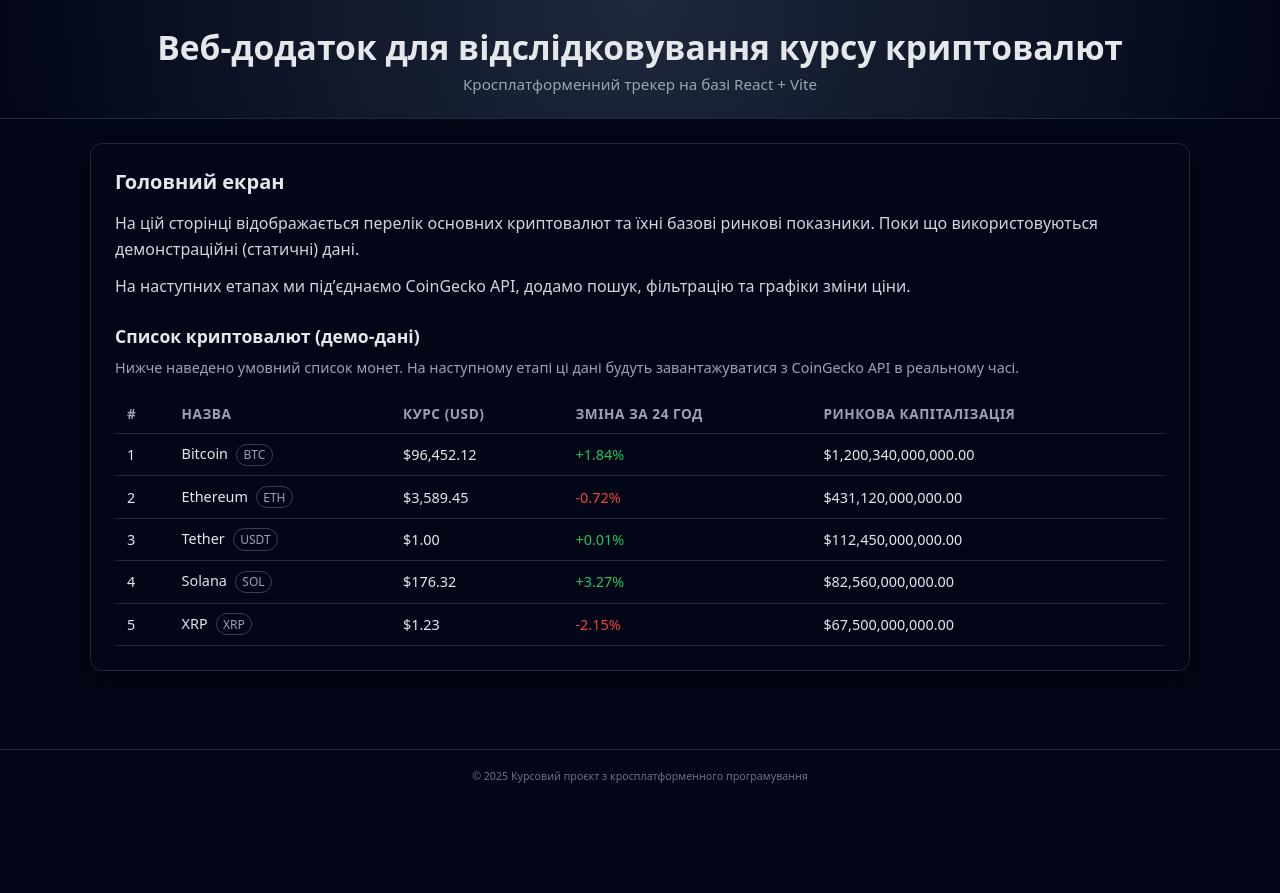
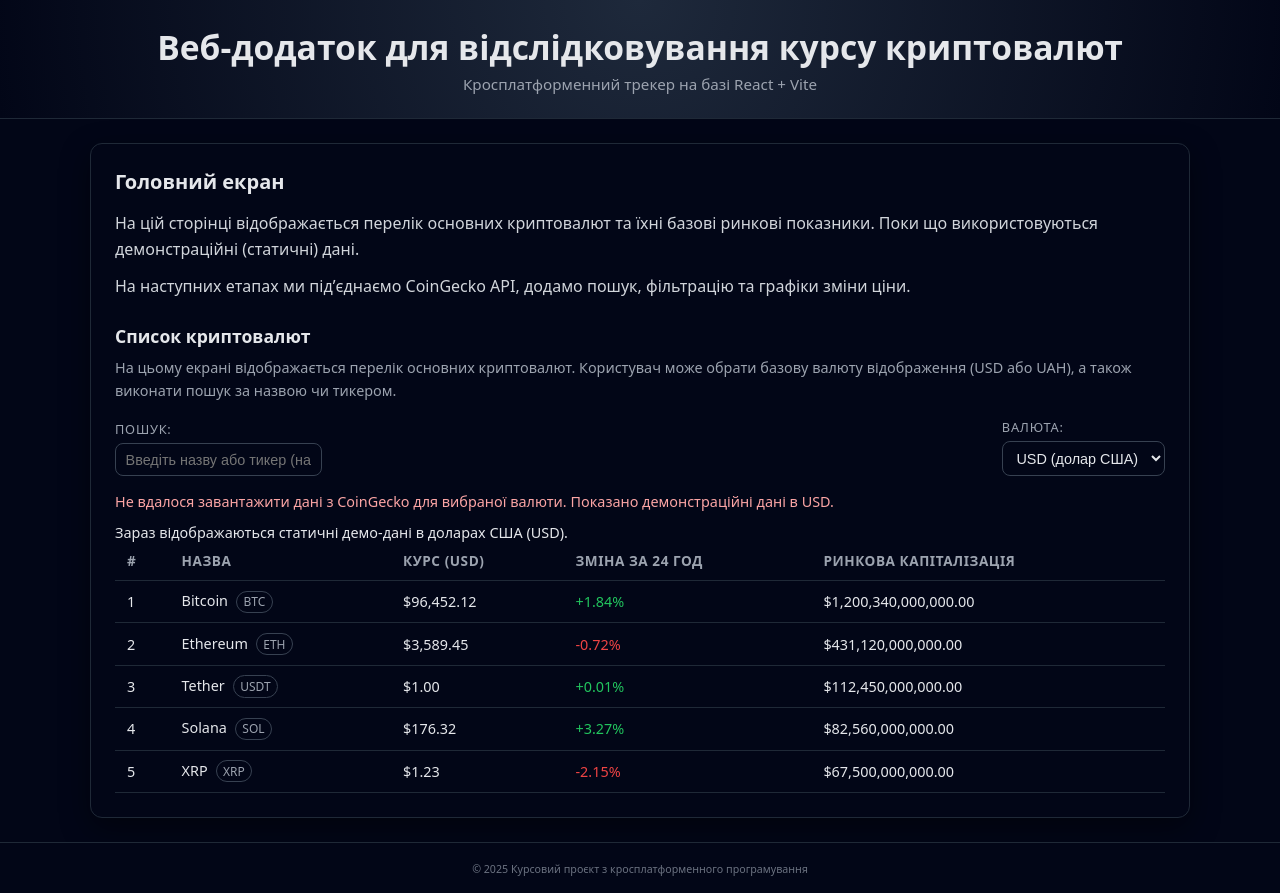
Before and after one commit to AndriiMaryniak/course-work-2025-crypto-tracker-, a React (Vite) app: page / in a window 1280 px wide. Before the commit the page ends 800 px from the top, so only its background shows below. Built offline with nearby package versions, Linux system fonts and the light colour scheme; no server answers.

Commit message:
додав пошук та вибір валюти для списку криптовалюти

```diff
--- a/package.json
+++ b/package.json
@@ -10,7 +10,9 @@
     "preview": "vite preview"
   },
   "dependencies": {
+    "chart.js": "^4.5.1",
     "react": "^19.2.0",
+    "react-chartjs-2": "^5.3.1",
     "react-dom": "^19.2.0"
   },
   "devDependencies": {
--- a/src/App.css
+++ b/src/App.css
@@ -169,3 +169,68 @@
     display: none; /* ховаємо ринкову капіталізацію на телефонах */
   }
 }
+/* Статуси завантаження / помилки */
+
+.crypto-status {
+  margin-top: 0.75rem;
+  font-size: 0.9rem;
+}
+
+.crypto-status-loading {
+  color: #93c5fd;
+}
+
+.crypto-status-error {
+  color: #fca5a5;
+}
+/* Панель керування списком криптовалют (пошук + валюта) */
+
+.crypto-controls {
+  margin-top: 1rem;
+  margin-bottom: 1rem;
+  display: flex;
+  flex-wrap: wrap;
+  gap: 1rem;
+  align-items: flex-end;
+  justify-content: space-between;
+}
+
+.crypto-search,
+.crypto-currency-select {
+  display: flex;
+  flex-direction: column;
+  gap: 0.35rem;
+}
+
+.crypto-search label,
+.crypto-currency-select label {
+  font-size: 0.8rem;
+  text-transform: uppercase;
+  letter-spacing: 0.06em;
+  color: #9ca3af;
+}
+
+.crypto-search input,
+.crypto-currency-select select {
+  padding: 0.45rem 0.6rem;
+  border-radius: 8px;
+  border: 1px solid #374151;
+  background-color: #020617;
+  color: #e5e7eb;
+  font-size: 0.9rem;
+  outline: none;
+}
+
+.crypto-search input:focus,
+.crypto-currency-select select:focus {
+  border-color: #60a5fa;
+  box-shadow: 0 0 0 1px rgba(96, 165, 250, 0.4);
+}
+
+/* На вузьких екранах елементи керування розтягуються на всю ширину */
+@media (max-width: 600px) {
+  .crypto-controls {
+    flex-direction: column;
+    align-items: stretch;
+  }
+}
--- a/src/components/CryptoList.jsx
+++ b/src/components/CryptoList.jsx
@@ -1,4 +1,8 @@
-const MOCK_COINS = [
+import { useEffect, useState } from 'react';
+import { fetchMarketCoins } from '../services/coinGeckoApi';
+
+// Резервні (демонстраційні) дані на випадок, якщо API недоступне
+const FALLBACK_COINS = [
   {
     id: 'bitcoin',
     name: 'Bitcoin',
@@ -41,7 +45,21 @@ const MOCK_COINS = [
   },
 ];
 
-function formatCurrency(value) {
+function formatCurrency(value, vsCurrency) {
+  if (value == null || isNaN(value)) {
+    return '-';
+  }
+
+  // Налаштування форматування для різних валют
+  if (vsCurrency === 'uah') {
+    return value.toLocaleString('uk-UA', {
+      style: 'currency',
+      currency: 'UAH',
+      maximumFractionDigits: 0,
+    });
+  }
+
+  // За замовчуванням — долар США
   return value.toLocaleString('en-US', {
     style: 'currency',
     currency: 'USD',
@@ -50,20 +68,134 @@ function formatCurrency(value) {
 }
 
 function formatPercent(value) {
+  if (value == null || isNaN(value)) {
+    return '-';
+  }
+
   const sign = value > 0 ? '+' : '';
   return `${sign}${value.toFixed(2)}%`;
 }
 
 function CryptoList() {
+  const [coins, setCoins] = useState([]);
+  const [loading, setLoading] = useState(true);
+  const [error, setError] = useState(null);
+  const [usingFallback, setUsingFallback] = useState(false);
+
+  const [searchQuery, setSearchQuery] = useState('');
+  const [vsCurrency, setVsCurrency] = useState('usd'); // 'usd' або 'uah'
+
+  useEffect(() => {
+    async function loadCoins() {
+      try {
+        setLoading(true);
+        setError(null);
+        setUsingFallback(false);
+
+        const data = await fetchMarketCoins(vsCurrency, 10);
+        setCoins(data);
+      } catch (err) {
+        console.error(err);
+
+        // Якщо API недоступне — показуємо демо-дані в USD
+        setError(
+          'Не вдалося завантажити дані з CoinGecko для вибраної валюти. Показано демонстраційні дані в USD.'
+        );
+        setCoins(FALLBACK_COINS);
+        setUsingFallback(true);
+      } finally {
+        setLoading(false);
+      }
+    }
+
+    loadCoins();
+  }, [vsCurrency]); // перезавантажувати дані при зміні валюти
+
+  // Фільтрація списку монет за пошуковим запитом
+  const normalizedQuery = searchQuery.trim().toLowerCase();
+
+  const filteredCoins = coins.filter((coin) => {
+    if (!normalizedQuery) return true;
+
+    const name = coin.name.toLowerCase();
+    const symbol = coin.symbol.toLowerCase();
+
+    return (
+      name.includes(normalizedQuery) ||
+      symbol.includes(normalizedQuery)
+    );
+  });
+
+  const currencyLabel = vsCurrency.toUpperCase();
+
   return (
     <div className="crypto-list">
       <div className="crypto-list-header">
-        <h3>Список криптовалют (демо-дані)</h3>
+        <h3>Список криптовалют</h3>
         <p>
-          Нижче наведено умовний список монет. На наступному етапі ці дані будуть
-          завантажуватися з CoinGecko API в реальному часі.
+          На цьому екрані відображається перелік основних криптовалют. Користувач може
+          обрати базову валюту відображення (USD або UAH), а також виконати пошук за
+          назвою чи тикером.
         </p>
       </div>
+
+      {/* Панель керування: пошук + вибір валюти */}
+      <div className="crypto-controls">
+        <div className="crypto-search">
+          <label htmlFor="crypto-search-input">Пошук:</label>
+          <input
+            id="crypto-search-input"
+            type="text"
+            placeholder="Введіть назву або тикер (наприклад, BTC, Bitcoin)"
+            value={searchQuery}
+            onChange={(e) => setSearchQuery(e.target.value)}
+          />
+        </div>
+
+        <div className="crypto-currency-select">
+          <label htmlFor="crypto-currency-select">Валюта:</label>
+          <select
+            id="crypto-currency-select"
+            value={vsCurrency}
+            onChange={(e) => setVsCurrency(e.target.value)}
+          >
+            <option value="usd">USD (долар США)</option>
+            <option value="uah">UAH (гривня)</option>
+          </select>
+        </div>
+      </div>
+
+      {loading && (
+        <div className="crypto-status crypto-status-loading">
+          Завантаження даних про криптовалюти…
+        </div>
+      )}
+
+      {error && !loading && (
+        <div className="crypto-status crypto-status-error">
+          {error}
+        </div>
+      )}
+
+      {!loading && !error && coins.length === 0 && (
+        <div className="crypto-status">
+          Дані відсутні.
+        </div>
+      )}
+
+      {!loading && coins.length > 0 && filteredCoins.length === 0 && (
+        <div className="crypto-status">
+          За вашим запитом нічого не знайдено.
+        </div>
+      )}
+
+      {!loading && filteredCoins.length > 0 && (
+        <>
+          {usingFallback && (
+            <div className="crypto-status">
+              Зараз відображаються статичні демо-дані в доларах США (USD).
+            </div>
+          )}
 
           <div className="crypto-table-wrapper">
             <table className="crypto-table">
@@ -71,13 +203,13 @@ function CryptoList() {
                 <tr>
                   <th>#</th>
                   <th>Назва</th>
-              <th>Курс (USD)</th>
+                  <th>Курс ({currencyLabel})</th>
                   <th>Зміна за 24 год</th>
                   <th>Ринкова капіталізація</th>
                 </tr>
               </thead>
               <tbody>
-            {MOCK_COINS.map((coin, index) => (
+                {filteredCoins.map((coin, index) => (
                   <tr key={coin.id}>
                     <td>{index + 1}</td>
                     <td>
@@ -86,7 +218,7 @@ function CryptoList() {
                         <span className="crypto-symbol">{coin.symbol}</span>
                       </div>
                     </td>
-                <td>{formatCurrency(coin.priceUsd)}</td>
+                    <td>{formatCurrency(coin.priceUsd, vsCurrency)}</td>
                     <td>
                       <span
                         className={
@@ -97,12 +229,14 @@ function CryptoList() {
                         {formatPercent(coin.change24h)}
                       </span>
                     </td>
-                <td>{formatCurrency(coin.marketCapUsd)}</td>
+                    <td>{formatCurrency(coin.marketCapUsd, vsCurrency)}</td>
                   </tr>
                 ))}
               </tbody>
             </table>
           </div>
+        </>
+      )}
     </div>
   );
 }
--- /dev/null
+++ b/src/services/coinGeckoApi.js
@@ -0,0 +1,34 @@
+const API_BASE_URL = 'https://api.coingecko.com/api/v3';
+
+/**
+ * Завантажує ринкові дані про криптовалюти з CoinGecko.
+ *
+ * vsCurrency — в якій валюті показувати курс (наприклад, 'usd', 'uah').
+ * perPage — скільки монет завантажувати за один раз.
+ */
+export async function fetchMarketCoins(vsCurrency = 'usd', perPage = 10) {
+  const url = `${API_BASE_URL}/coins/markets` +
+    `?vs_currency=${encodeURIComponent(vsCurrency)}` +
+    `&order=market_cap_desc` +
+    `&per_page=${encodeURIComponent(perPage)}` +
+    `&page=1` +
+    `&price_change_percentage=24h`;
+
+  const response = await fetch(url);
+
+  if (!response.ok) {
+    throw new Error(`Помилка запиту до CoinGecko: ${response.status} ${response.statusText}`);
+  }
+
+  const data = await response.json();
+
+  // Нормалізуємо дані під нашу таблицю
+  return data.map((coin) => ({
+    id: coin.id,
+    name: coin.name,
+    symbol: coin.symbol.toUpperCase(),
+    priceUsd: coin.current_price,                // поточна ціна
+    change24h: coin.price_change_percentage_24h, // зміна в %
+    marketCapUsd: coin.market_cap,               // ринкова капа
+  }));
+}
```
Also changed, not shown: 1 other file (tests, documents, lock files or other folders). Lines whose indentation alone changed are shown as unchanged.
